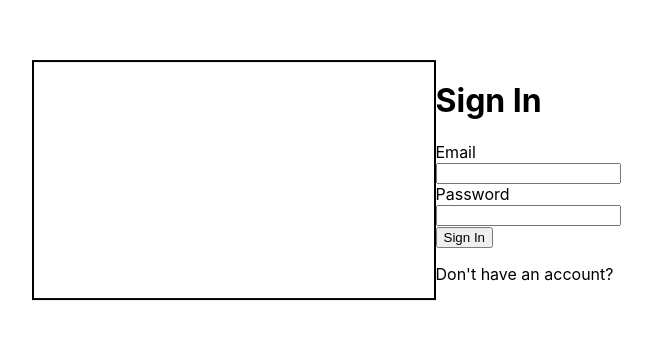
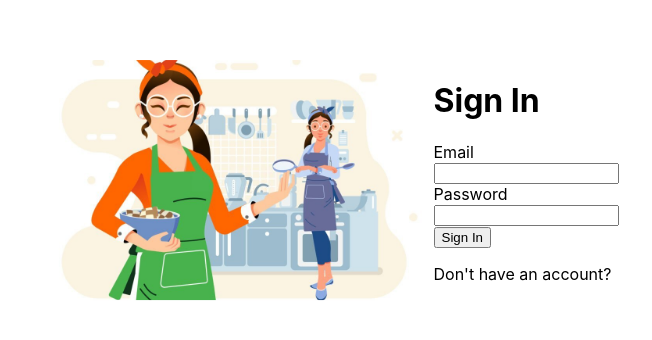
Before and after one commit to malak-joumaa/Homemade, a React (Create React App) app in the folder frontend/: page /sign-in in a window 1280 px wide. Shown: the part 220-560 px from the top of the page, without its empty margins (314-966 px from the left). Built offline with nearby package versions, Linux system fonts and the light colour scheme.

Commit message:
Frontend: Adding background image to the left div

```diff
--- a/frontend/src/index.css
+++ b/frontend/src/index.css
@@ -34,5 +34,9 @@ code {
 }
 
 .left-register{
-width: 400px;
-border: 2px solid black;}
+  width: 400px;
+  background-image: url("assets/user-sign-in.jpg");
+  background-position: center;
+  background-repeat: no-repeat;
+  background-size: cover;
+}
```
